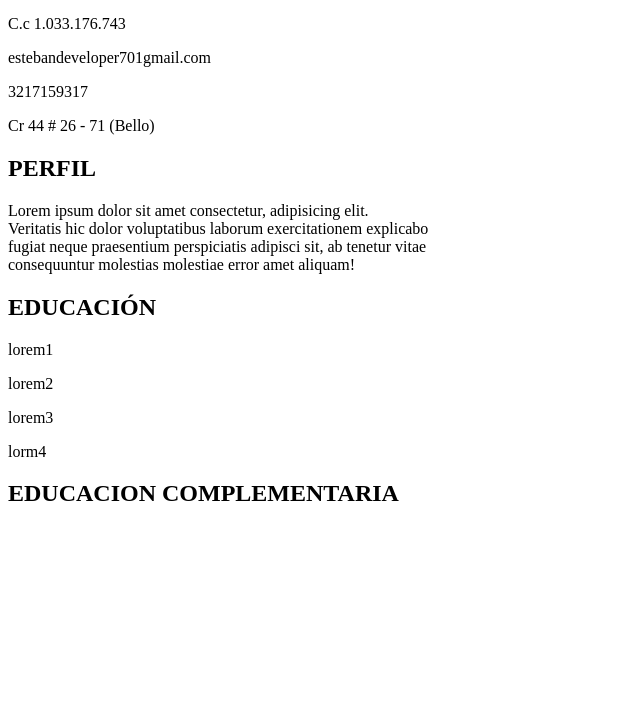
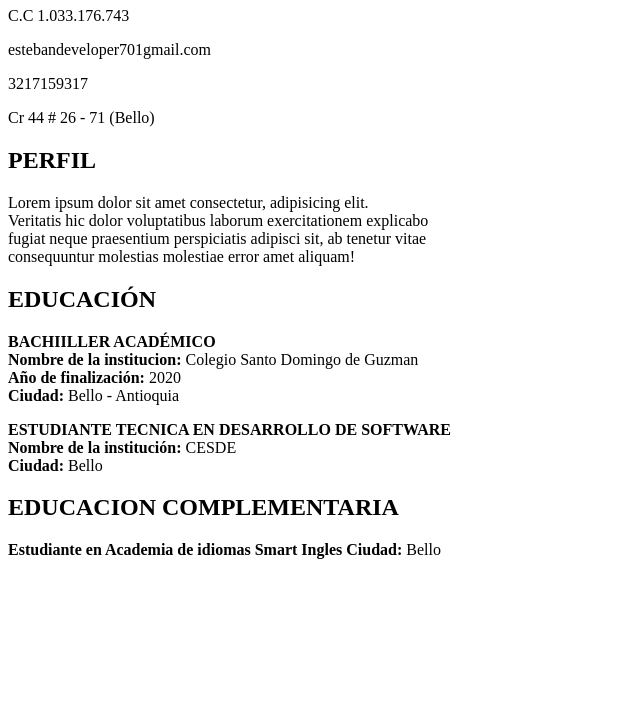
Before and after one commit to stefanos701/IntroduccionProgramacion, a plain HTML site: page HojaDeVida/index.html in a window 1280 px wide. Shown: the part 99-800 px from the top of the page, without its empty margins (0-640 px from the left). Drawn offline with Linux system fonts and the light colour scheme.

Commit message:
Add files via upload

```diff
--- a/HojaDeVida/index.html
+++ b/HojaDeVida/index.html
@@ -5,12 +5,15 @@
     <meta http-equiv="X-UA-Compatible" content="IE=edge">
     <meta name="viewport" content="width=device-width, initial-scale=1.0">
     <title>HOJA DE VIDA</title>
+    <link rel="stylesheet" href="./css/style.css">
 </head>
 <body>
     <div>
+        <img>
+    </div>
+    <div>
         <h1>ESTEBAN GIRALDO RIVERA</h1>
-        <img>
-        <p>C.c 1.033.176.743</p>
+        <p>C.C 1.033.176.743</p>
         <p>estebandeveloper701gmail.com</p>
         <p>3217159317</p>
         <p>Cr 44 # 26 - 71 (Bello)</p>
@@ -24,16 +27,23 @@
     </div>
     <div>
         <h2>EDUCACIÓN</h2>
-        <P>lorem1</P>
-        <p>lorem2</p>
-        <p>lorem3</p>
-        <p>lorm4</p>
+        <P><b>BACHIILLER ACADÉMICO</b><br>
+            <b>Nombre de la institucion: </b>Colegio Santo Domingo de Guzman<br>
+            <b>Año de finalización: </b>2020<br>
+            <b>Ciudad: </b> Bello - Antioquia
+        </P>
+        <p><b>ESTUDIANTE TECNICA EN DESARROLLO DE SOFTWARE</b><br>
+            <b>Nombre de la institución: </b>CESDE<br>
+            <b>Ciudad: </b>Bello
+        </p>
 
 
     </div>
     <div>
         <h2>EDUCACION COMPLEMENTARIA</h2>
-        <p></p>
+        <p><b>Estudiante en Academia de idiomas Smart Ingles</b>
+            <b>Ciudad: </b>Bello
+        </p>
     </div>
 
 
```
Also changed, not shown: HojaDeVida/css/style.css (added).
